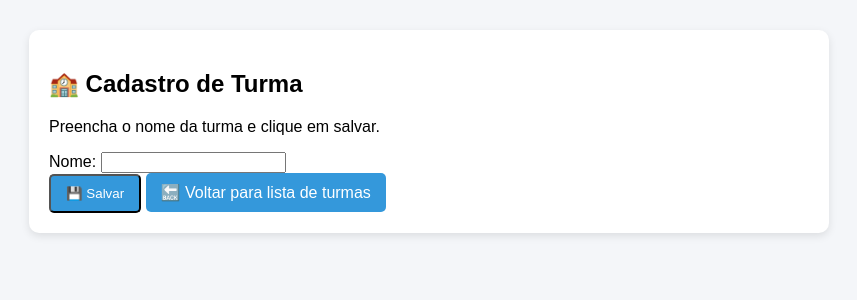
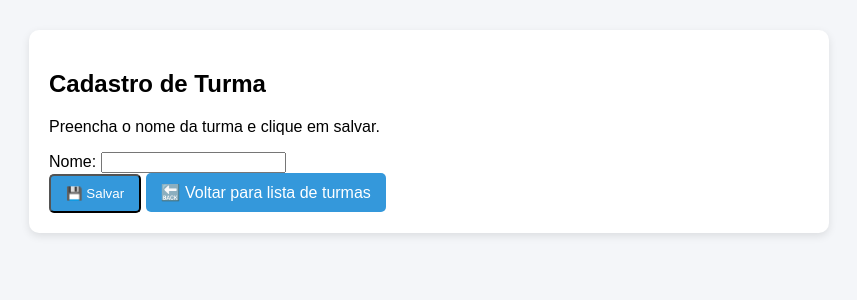
Before and after one commit to MatheusChavesBecker874/WebButler, a Django app: page /turmas/nova/ in a window 1280 px wide. Shown: the part 110-410 px from the top of the page, without its empty margins (211-1068 px from the left). Run offline with Django 5.2, Linux system fonts and the light colour scheme; parts of the project's set-up code (start-up, migrations or seed data) failed here and were passed over.

Commit message:
Update nova.html

```diff
--- a/WebButler/projeto/templates/turmas/nova.html
+++ b/WebButler/projeto/templates/turmas/nova.html
@@ -5,7 +5,7 @@
 {% block content %}
 <div class="container mt-5">
     <div class="card p-4 shadow-sm">
-        <h2 class="mb-3">🏫 Cadastro de Turma</h2>
+        <h2 class="mb-3">Cadastro de Turma</h2>
         <p class="mb-4">Preencha o nome da turma e clique em salvar.</p>
 
         <form method="post">
```
